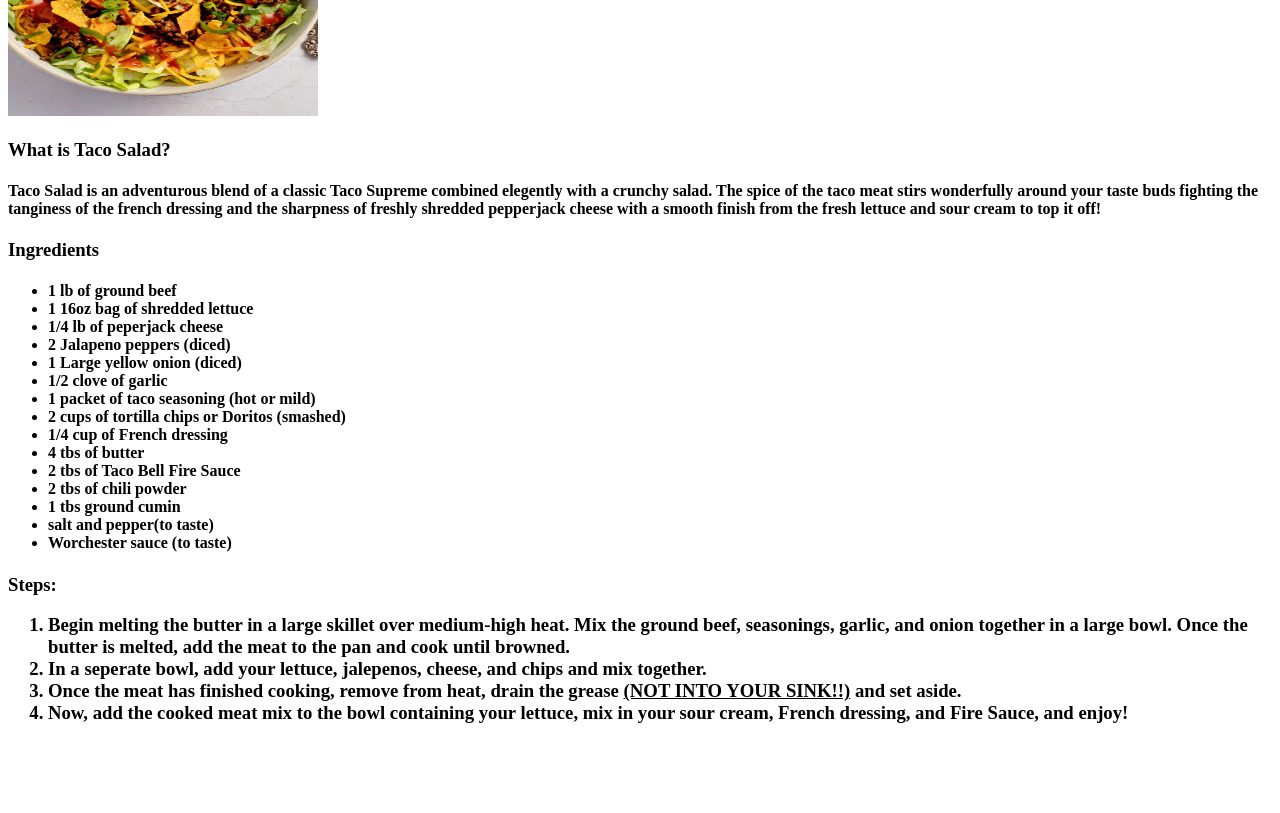
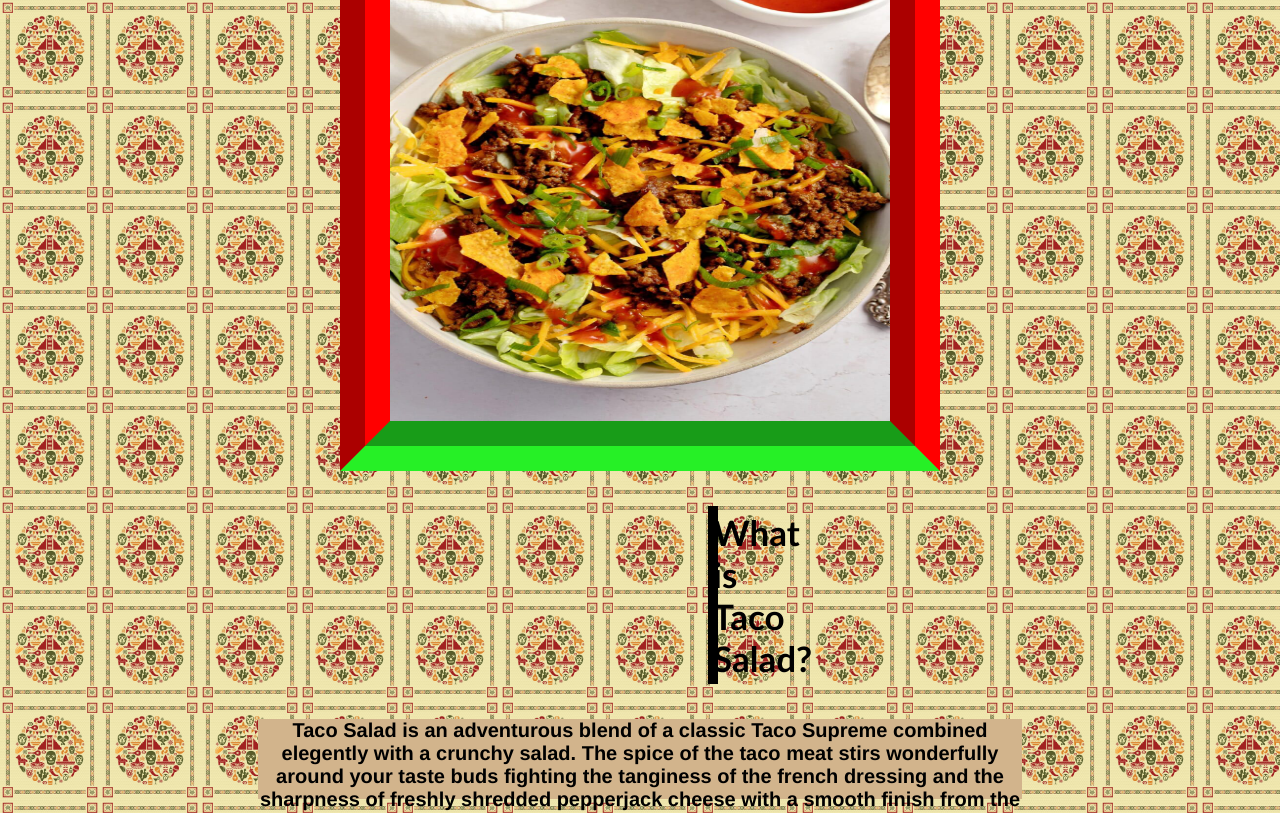
Before and after one commit to DanWaldrep/Odin_Recipes, a plain HTML site: page recipes/taco_salad/Taco_salad.html in a window 1280 px wide. Shown: the part 300-1113 px from the top of the page. Before the commit the page ends 1043 px from the top, so only its background shows below. Drawn offline with Linux system fonts and the light colour scheme.

Commit message:
Added design and styling to the tacosalad page
-added image and used image for background with
tiling effect
-used display block style formatting around texts
-experimented with borders and colors

all changes tested and verified in this push

```diff
--- a/recipes/taco_salad/Taco_salad.html
+++ b/recipes/taco_salad/Taco_salad.html
@@ -4,21 +4,22 @@
     <meta charset="UTF-8">
     <meta name="viewport" content="width=device-width, initial-scale=1.0">
     <title>Taco Salad Recipe</title>
+    <link rel="stylesheet" href="taco_style.css">
 </head>
 <body>
     <a href="../../index.html" >Home</a>
-    <h1><strong>Taco Salad</strong></h1>
-    <img src="../images/tacosalad.jpg" height="310" width="310" alt="Taco Salad in a bowl">
-    <p><h3>What is Taco Salad?</h3></p>
-    <p><h4>Taco Salad is an adventurous blend of a classic Taco Supreme
+    <h1 id="title"><strong>Taco Salad</strong></h1>
+    <img class="img" src="../images/tacosalad.jpg" alt="Taco Salad in a bowl">
+    <p><h3 class="heading">What is Taco Salad?</h3></p>
+    <p><h4 class="intro">Taco Salad is an adventurous blend of a classic Taco Supreme
         combined elegently with a crunchy salad. The spice of the taco meat stirs
         wonderfully around your taste buds fighting the tanginess of the french dressing
         and the sharpness of freshly shredded pepperjack cheese with a smooth finish from the fresh lettuce and sour cream to top it off!
         </h4>
     </p>
-    <p><h3>Ingredients</h3></p>
+    <p><h3 class="heading">Ingredients</h3></p>
     <p>
-        <ul><h4>
+        <ul class="ingredients"><h4>
             <li>1 lb of ground beef</li>
             <li>1 16oz bag of shredded lettuce</li>
             <li>1/4 lb of peperjack cheese</li>
@@ -37,9 +38,9 @@
 
         </h4></ul>
     </p>
-    <p><h3>Steps:</h3></p>
+    <p><h3 class="heading">Steps:</h3></p>
     <p>
-        <ol><h3>
+        <ol class="directions">
             <li>Begin melting the butter in a large skillet over medium-high
                 heat. Mix the ground beef, seasonings, garlic, and onion together in a large bowl.
                 Once the butter is melted, add the meat to the pan and cook until browned.
@@ -55,7 +56,7 @@
                 Now, add the cooked meat mix to the bowl containing your lettuce,
                 mix in your sour cream, French dressing, and Fire Sauce, and enjoy!
             </li>
-       </h3> </ol>
+       </ol>
     </p>
 </body>
 </html>
--- /dev/null
+++ b/recipes/taco_salad/taco_style.css
@@ -0,0 +1,84 @@
+
+   body{
+    background-image:url('../images/mexican.jpg') ;
+    background-size: 100px;
+  }
+
+   #title {
+        font-family: 'Lucida Sans', 'Lucida Sans Regular', 'Lucida Grande', 'Lucida Sans Unicode', Geneva, Verdana, sans-serif;
+        font-size: 50px;
+        font-weight: 900;
+        text-align: center;
+        background: linear-gradient(90deg, green 33%, white 33%, white 66%, red 66%, red 100%);
+        border: 10px ;
+        border-style:solid;
+        border-block-start-color: green;
+        border-block-end-color: red;
+
+    }
+
+    .img {
+        display: block;
+        margin-left: auto;
+        margin-right: auto;
+        width: 500px;
+        height: 500px;
+        border: 50px solid;
+        border-color:rgb(6, 88, 6);
+        border-inline-color: red;
+        border-style: groove;
+        border-top-color: rgb(38, 240, 38);
+        border-bottom-color: rgb(38, 240, 38);
+
+    }
+
+    .heading {
+        display: flexbox;
+        background-color: tan ;
+        border: 5px solid;
+        margin-left: 700px;
+        margin-right: 700px;
+        font-family: 'Gill Sans', 'Gill Sans MT', Calibri, 'Trebuchet MS', sans-serif;
+        font-weight: bolder;
+        text-align: center;
+        font-size: 35px;
+        color: rgb(0, 0, 0);
+
+
+    }
+
+    .intro{
+        display: block;
+        block-size: 80px;
+        background-color: tan;
+        font-family: 'Franklin Gothic Medium', 'Arial Narrow', Arial, sans-serif;
+        font-size: 20px;
+        text-align: center;
+        margin-left: 250px;
+        margin-right: 250px;
+    }
+
+    .ingredients {
+        display: block;
+        margin-left: 650px;
+        background-color: tan;
+        text-align: center;
+        list-style: none;
+        margin-right: 650px;
+        font-family: 'Franklin Gothic Medium', 'Arial Narrow', Arial, sans-serif;
+        font-weight: 400;
+        font-size: 20px;
+
+           }
+
+    .directions{
+        display: block;
+        background-color: tan;
+        text-align: center;
+        font-size: 20px;
+        font-family: 'Segoe UI', Tahoma, Geneva, Verdana, sans-serif;
+        font-weight: bold;
+        list-style: upper-roman;
+        margin-left: 650px;
+        margin-right: 650px;
+    }
```
Also changed, not shown: recipes/images/mexican.jpg (added).
